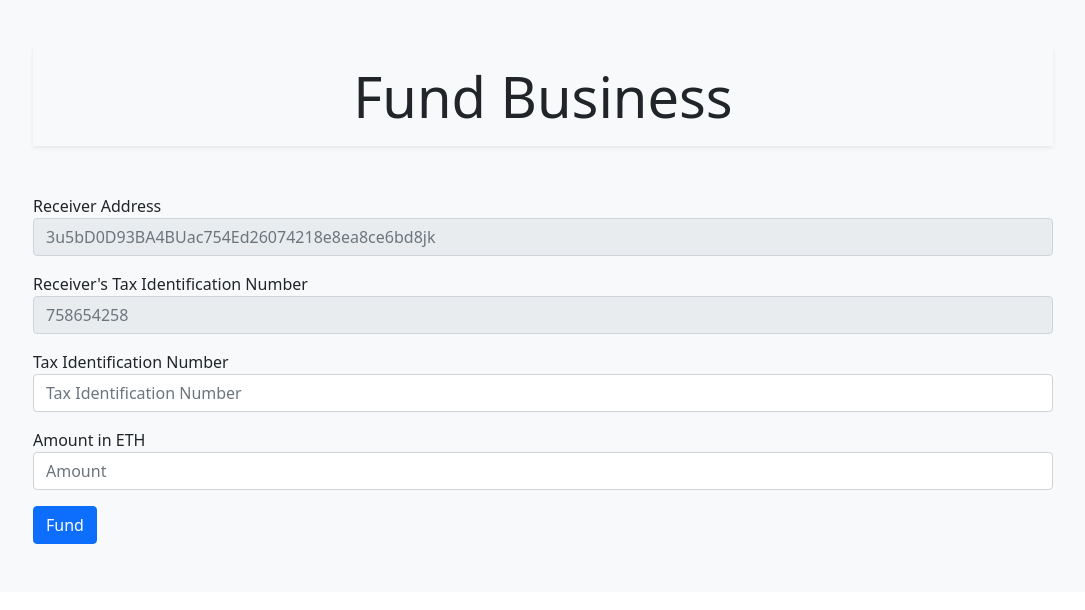
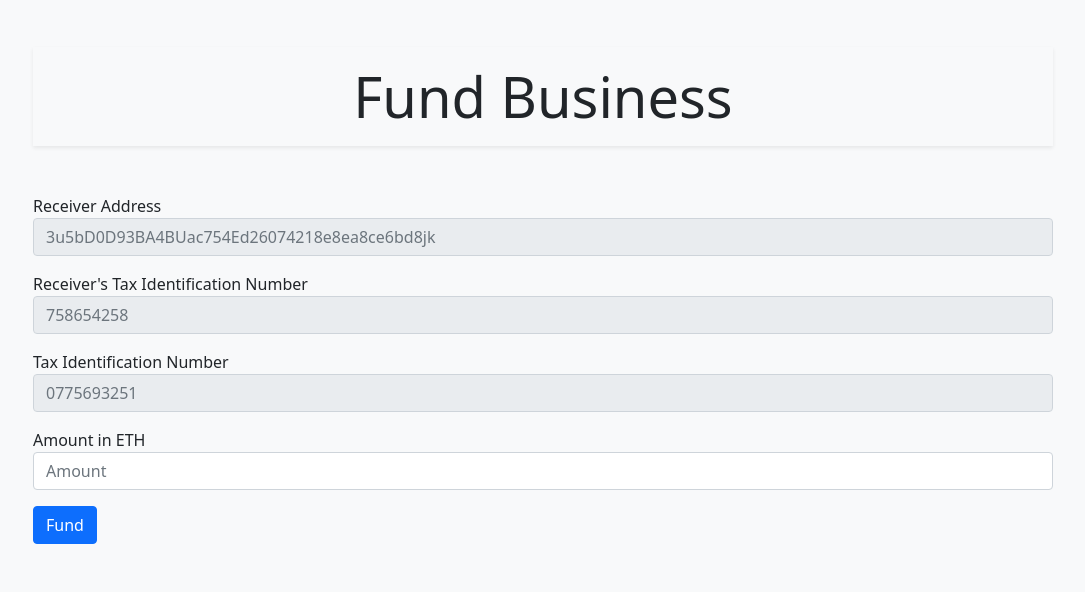
Before and after one commit to hackateam2/blockchainHackathon, a PHP site: page /assets/pages/fund1.php in a window 1280 px wide. Shown: the part 876-1486 px from the top of the page, without its empty margins (97-1182 px from the left). Run offline with PHP 8.4, Linux system fonts and the light colour scheme; some libraries are stand-ins or nearby versions.

Commit message:
Update fund1.php

```diff
--- a/Blockchain Hackathon/assets/pages/fund1.php
+++ b/Blockchain Hackathon/assets/pages/fund1.php
@@ -105,7 +105,7 @@ if(isset($_POST["submit"])){
 
                         <div class="mb-3">
                           <label class="fomr-label">Tax Identification Number</label>
-                          <input type="text" id='TIN' name='number' class='form-control' placeholder='Tax Identification Number'>
+                          <input type="text" id='TIN' name='number' class='form-control' placeholder='0775693251' disabled>
                         </div>
                         <div class="mb-3">
                           <label class="fomr-label">Amount in ETH</label>
```
